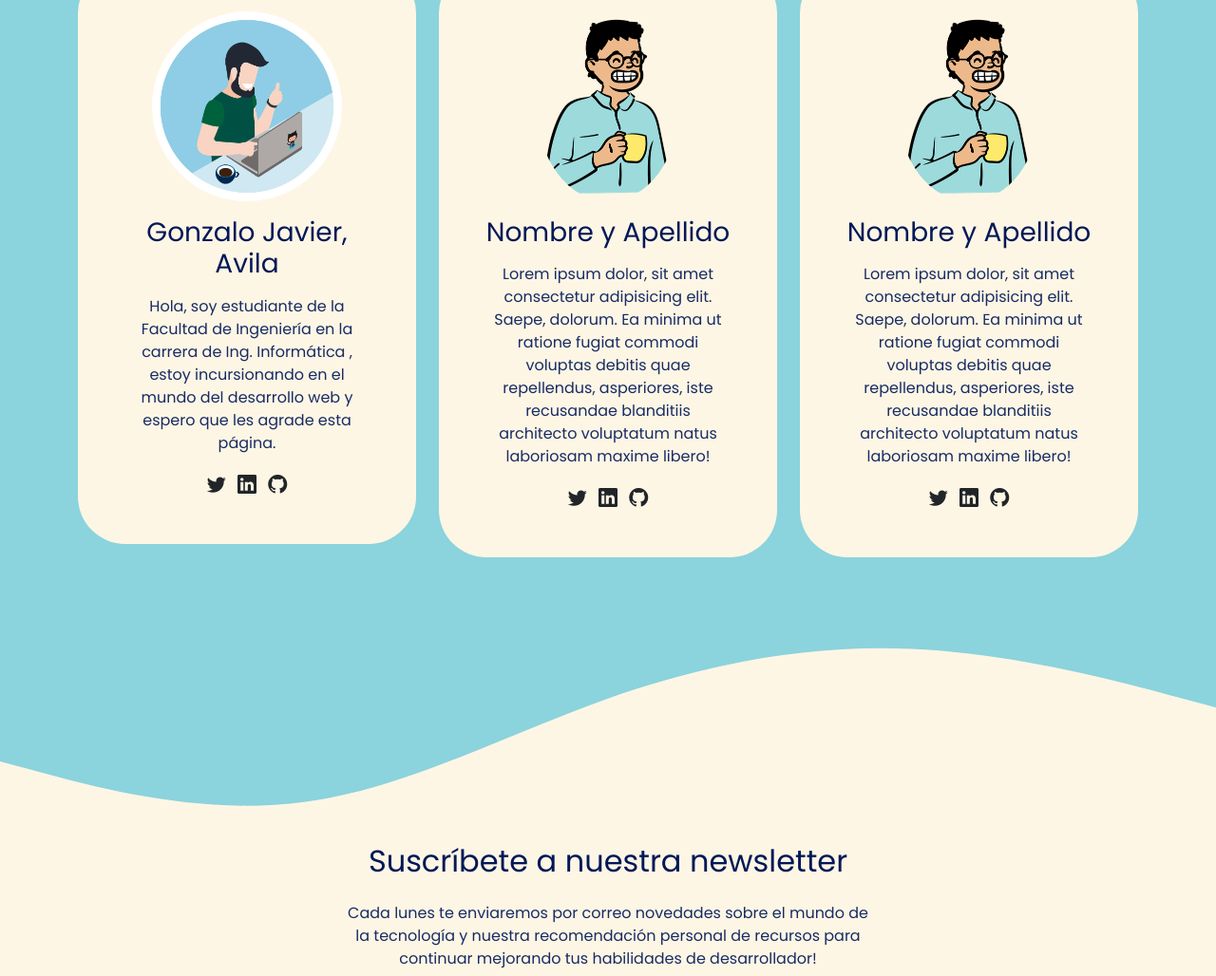
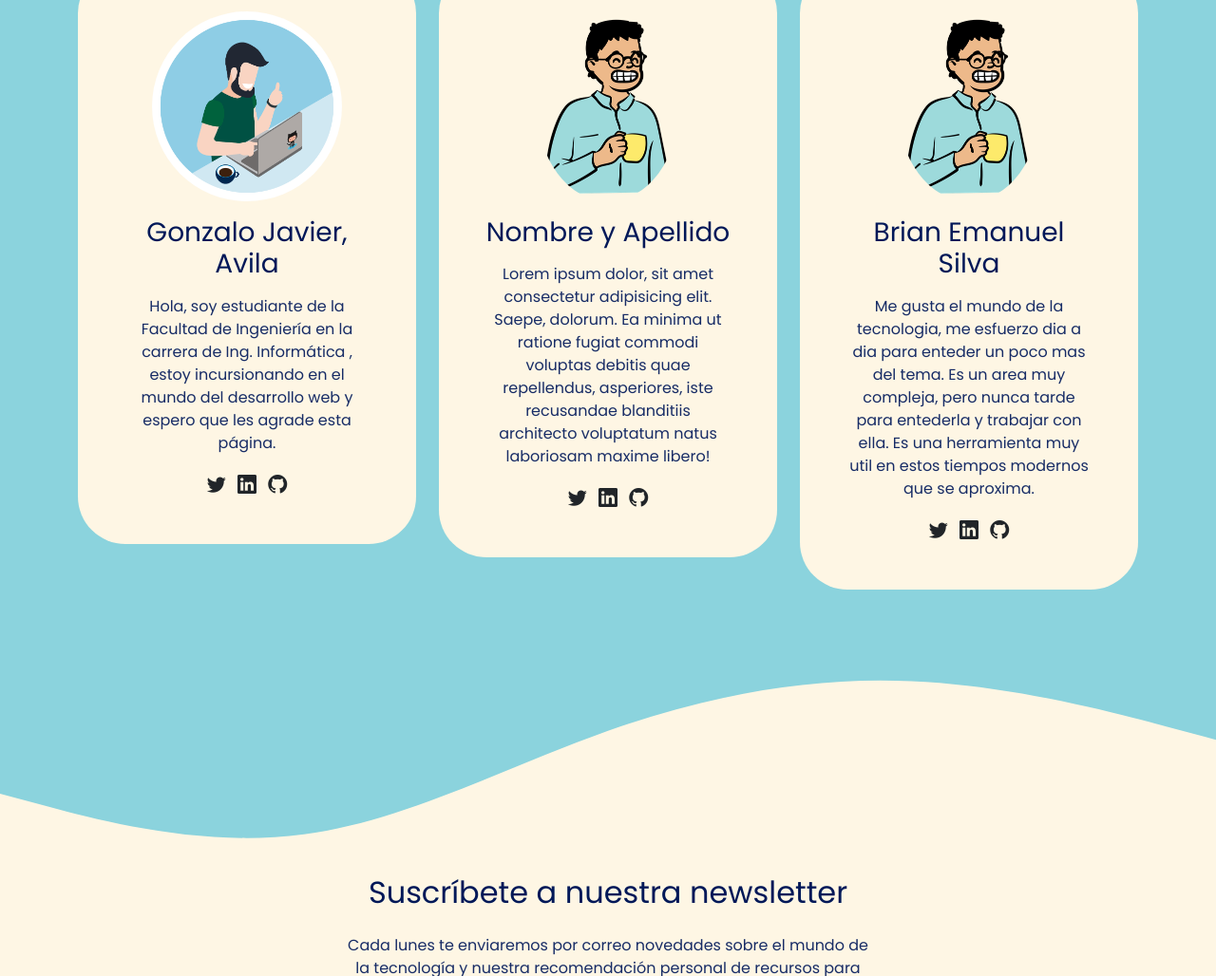
Before and after one commit to gon2410x/devtech-podcast-web, a plain HTML site: page index.html in a window 1280 px wide. Shown: the part 1271-2299 px from the top of the page at 95% size. Drawn offline with nearby package versions, Linux system fonts and the light colour scheme.

Commit message:
Nuevo miembro del equipo Brian Silva

```diff
--- a/index.html
+++ b/index.html
@@ -132,14 +132,15 @@
           <div class="col-md-6 col-lg-4 mb-3">
             <div class="card">
               <div class="card-body text-center p-5">
-                <img src="./assets/avatar.png" alt="avatar" class="img img-fluid rounded-circle mb-3">
-                <h3 class="title card-title mb-3">Nombre y Apellido</h3>
-                <p>Lorem ipsum dolor, sit amet consectetur adipisicing elit. Saepe, dolorum. Ea minima ut ratione fugiat
-                  commodi voluptas debitis quae repellendus, asperiores, iste recusandae blanditiis architecto
-                  voluptatum natus laboriosam maxime libero!</p>
-                <a href="#"><i class="bi bi-twitter text-dark mx-1 lead"></i></a>
-                <a href="#"><i class="bi bi-linkedin text-dark mx-1 lead"></i></a>
-                <a href="#"><i class="bi bi-github text-dark mx-1 lead"></i></a>
+                <img src="./assets/avatar.png" alt="avatar" class=" img img-fluid rounded-circle mb-3">
+                <h3 class="title card-title mb-3">Brian Emanuel Silva</h3>
+                <p>Me gusta el mundo de la tecnologia, me esfuerzo dia a dia para enteder un poco mas del tema. Es un area muy compleja,
+                  pero nunca tarde para entederla y trabajar con ella. Es una herramienta muy util en estos tiempos modernos que
+                  se aproxima.
+                </p>
+                <a href="https://twitter.com/BrianSi69517399" target="_blank"><i class="bi bi-twitter text-dark mx-1 lead"></i></a>
+                <a href="https://www.linkedin.com/in/brian-silva-a6688a228/" target="_blank"><i class="bi bi-linkedin text-dark mx-1 lead"></i></a>
+                <a href="https://github.com/Baro1998" target="_BLANK"><i class="bi bi-github text-dark mx-1 lead"></i></a>
               </div>
             </div>
           </div>
```
